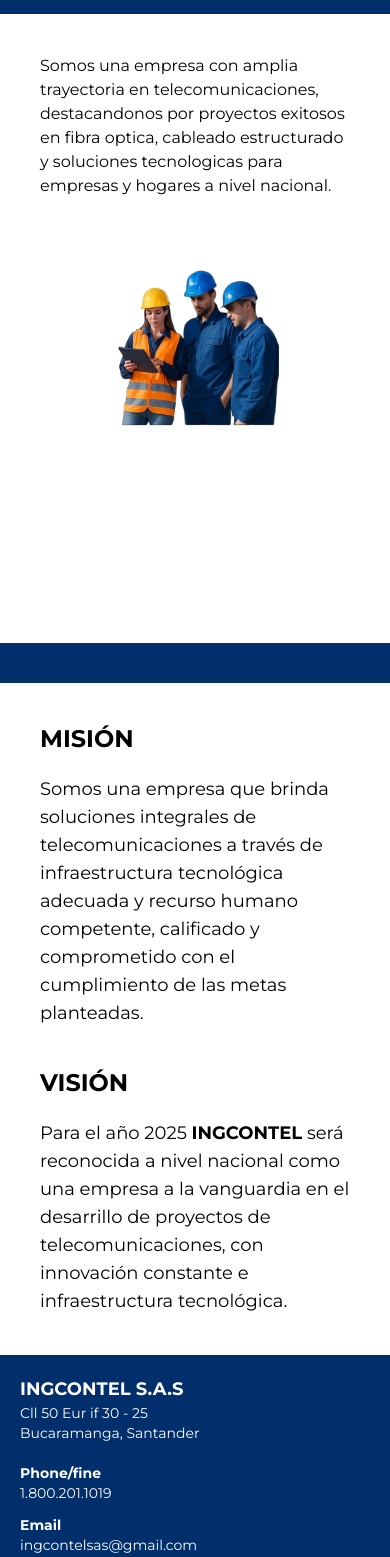
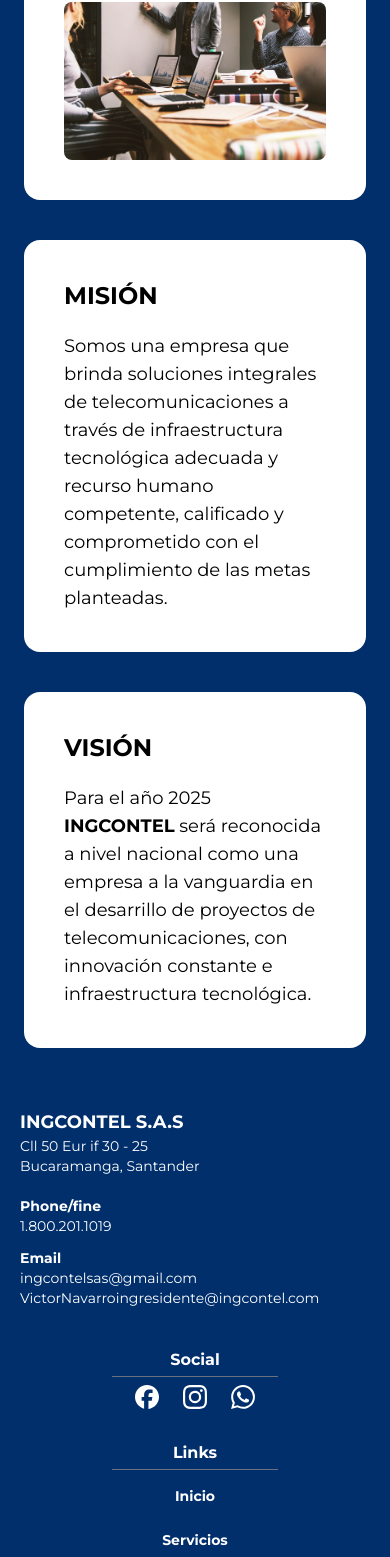
Before and after one commit to Tsuna21182/ingcontel, a Next.js app: page /nosotros in a window 390 px wide. Shown: the part 410-1967 px from the top of the page. Built offline with nearby package versions, Linux system fonts and the light colour scheme.

Commit message:
creacion modal ajustes responsive

```diff
--- /dev/null
+++ b/src/app/components/CotizarButton.tsx
@@ -0,0 +1,77 @@
+"use client";
+import { useState } from "react";
+import Modal from "./Modal";
+import { motion } from "framer-motion";
+import { FaCheckCircle } from "react-icons/fa";
+
+export default function CotizarButton() {
+  const [open, setOpen] = useState(false);
+  const [enviado, setEnviado] = useState(false);
+
+  const handleSubmit = (e: React.FormEvent) => {
+    e.preventDefault();
+    setEnviado(true);
+    setTimeout(() => {
+      setOpen(false);
+      setEnviado(false);
+    }, 2000);
+  };
+
+  return (
+    <>
+      <button
+        onClick={() => setOpen(true)}
+        className="bg-AzulCorporativo text-white py-3 px-8 hover:bg-AzulBrillante transition-all duration-300 rounded-2xl text-lg font-semibold cursor-pointer"
+      >
+        Solicita tu cotización
+      </button>
+
+      <Modal isOpen={open} onClose={() => setOpen(false)}>
+        {enviado ? (
+          <div className="text-center py-10">
+            <p className="text-green-600 font-semibold text-lg">
+              ¡Enviado con éxito!
+            </p>
+            <motion.div
+              initial={{ scale: 0, opacity: 0 }}
+              animate={{ scale: 1, opacity: 1 }}
+              transition={{ type: "spring", stiffness: 300, delay: 0.2 }}
+              className="flex justify-center mt-4"
+            >
+              <FaCheckCircle className="text-green-500 text-5xl" />
+            </motion.div>
+          </div>
+        ) : (
+          <form onSubmit={handleSubmit} className="space-y-4">
+            <h2 className="text-2xl font-bold mb-7 text-center">
+              Solicita tu cotización
+            </h2>
+            <input
+              required
+              type="text"
+              placeholder="Nombre"
+              className="w-full border border-gray-500 px-4 py-4 rounded-lg placeholder:font-bold"
+            />
+            <input
+              required
+              type="email"
+              placeholder="Correo"
+              className="w-full border border-gray-500 px-4 py-4 rounded-lg placeholder:font-bold"
+            />
+            <textarea
+              placeholder="Mensaje"
+              className="w-full border border-gray-500 px-4 py-3 rounded-lg resize-none placeholder:font-bold"
+              rows={3}
+            />
+            <button
+              type="submit"
+              className="w-full bg-indigo-600 text-white font-semibold text-lg px-4 py-2 rounded-lg hover:bg-indigo-700 transition-all duration-300 cursor-pointer"
+            >
+              Enviar
+            </button>
+          </form>
+        )}
+      </Modal>
+    </>
+  );
+}
--- a/src/app/components/Footer.tsx
+++ b/src/app/components/Footer.tsx
@@ -1,3 +1,6 @@
+"use client";
+
+import { motion } from "framer-motion";
 import Sociales from "./Sociales";
 import NavBar from "./NavBar";
 
@@ -9,7 +12,13 @@ function Footer() {
   ];
 
   return (
-    <footer className="bg-AzulCorporativo p-5 text-white space-y-10 flex flex-col">
+    <motion.footer
+      initial={{ opacity: 0, y: 50 }}
+      whileInView={{ opacity: 1, y: 0 }}
+      transition={{ duration: 0.6 }}
+      viewport={{ once: true, amount: 0.2 }}
+      className="bg-AzulCorporativo p-5 text-white space-y-10 flex flex-col"
+    >
       <div className="text-sm space-y-5">
         <div>
           <h3 className="font-bold uppercase text-lg">ingcontel s.a.s</h3>
@@ -28,22 +37,23 @@ function Footer() {
           </div>
         </div>
       </div>
-      <div className="grid grid-cols-3 sm:grid-cols-3 gap-8 text-center sm:text-left">
+      <div className="max-w-6xl mx-auto grid grid-cols-1 sm:grid-cols-3 gap-8 text-center sm:text-left">
         <div>
-          <p className="font-bold mb-2 border-b border-gray-300 pb-1">Social</p>
-          <Sociales className="flex flex-col md:flex-row items-center sm:items-start gap-2" />
+          <p className="font-bold mb-2 border-b border-gray-500 pb-1">Social</p>
+          <Sociales className="flex justify-center md:flex-row items-center gap-2" />
         </div>
 
         <div>
-          <p className="font-bold mb-2 border-b border-gray-300 pb-1">Links</p>
+          <p className="font-bold mb-2 border-b border-gray-500 pb-1">Links</p>
           <NavBar
             links={navLinks}
             className="grid items-center md:grid-cols-2 lg:grid-cols-3 text-sm gap-2"
+            disableActive={true}
           />
         </div>
 
         <div>
-          <p className="font-bold mb-2 border-b border-gray-300 pb-1">Legal</p>
+          <p className="font-bold mb-2 border-b border-gray-500 pb-1">Legal</p>
           <div className="flex flex-col items-center sm:items-start lg:flex-row text-sm gap-5">
             <a href="#" className="font-semibold">
               Términos de servicio
@@ -54,7 +64,7 @@ function Footer() {
           </div>
         </div>
       </div>
-    </footer>
+    </motion.footer>
   );
 }
 
--- /dev/null
+++ b/src/app/components/Modal.tsx
@@ -0,0 +1,45 @@
+"use client";
+
+import { AnimatePresence, motion } from "framer-motion";
+import { useEffect } from "react";
+
+function Modal({
+  isOpen,
+  onClose,
+  children,
+}: {
+  isOpen: boolean;
+  onClose: () => void;
+  children: React.ReactNode;
+}) {
+  useEffect(() => {
+    document.body.style.overflow = isOpen ? "hidden" : "auto";
+  }, [isOpen]);
+
+  return (
+    <AnimatePresence>
+      {isOpen && (
+        <motion.div
+          className="fixed inset-0 bg-black/70 z-[1000] flex justify-center items-center px-4"
+          initial={{ opacity: 0 }}
+          animate={{ opacity: 1 }}
+          exit={{ opacity: 0 }}
+          onClick={onClose}
+        >
+          <motion.div
+            className="rounded-2xl max-w-md w-full p-6 shadow-xl relative z-50 bg-white"
+            initial={{ y: 100, opacity: 0 }}
+            animate={{ y: 0, opacity: 1 }}
+            exit={{ y: 100, opacity: 0 }}
+            transition={{ duration: 0.3 }}
+            onClick={(e) => e.stopPropagation()}
+          >
+            {children}
+          </motion.div>
+        </motion.div>
+      )}
+    </AnimatePresence>
+  );
+}
+
+export default Modal;
--- a/src/app/components/NavBar.tsx
+++ b/src/app/components/NavBar.tsx
@@ -11,9 +11,15 @@ type NavBarProps = {
   }[];
   className?: string;
   onLinkClick?: () => void;
+  disableActive?: boolean;
 };
 
-export default function NavBar({ links, className, onLinkClick }: NavBarProps) {
+export default function NavBar({
+  links,
+  className,
+  onLinkClick,
+  disableActive = false,
+}: NavBarProps) {
   const pathname = usePathname();
 
   return (
@@ -25,9 +31,9 @@ export default function NavBar({ links, className, onLinkClick }: NavBarProps) {
           onClick={onLinkClick}
           className={clsx(
             "py-2 px-4 rounded-xl transition-all duration-300 hover:bg-Blanco hover:text-GrisOscuro",
-            {
-              "bg-Blanco text-GrisOscuro": pathname === link.href,
-            }
+            !disableActive && pathname === link.href
+              ? "bg-Blanco text-GrisOscuro"
+              : ""
           )}
         >
           {link.label}
--- a/src/app/dashboard/page.tsx
+++ b/src/app/dashboard/page.tsx
@@ -1,7 +1,7 @@
 "use client";
 
 import Image from "next/image";
-import BtnPrincipal from "../components/BtnPrincipal";
+import CotizarButton from "../components/CotizarButton";
 import ServiciosDestacados from "./secciones/ServiciosDestacados";
 import Elegirnos from "./secciones/Elegirnos";
 import { useState, useEffect } from "react";
@@ -17,7 +17,8 @@ function DashboarPage() {
 
   return (
     <>
-      <section className="relative h-[60vh] md:h-[30rem] lg:h-[40rem] w-full overflow-hidden">
+      <section className="h-[60vh] md:h-[30rem] lg:h-[40rem] w-full ">
+        <div className="relative h-full w-full">
           <Image
             src="/image/redes-telecomunicaciones-dominion.jpg"
             alt="Imagen Hero"
@@ -26,27 +27,26 @@ function DashboarPage() {
             className="object-cover object-center"
             sizes="(max-width: 768px) 100vw, 50vw"
           />
-
           <div className="absolute inset-0 bg-black/50 z-0"></div>
-
           <div
-          className={`relative z-10 flex flex-col justify-center h-full  px-6 md:px-24 max-w-4xl text-white transition-all duration-1000 mt-5 ${
+            className={`relative z-10 flex flex-col justify-center h-full px-6 md:px-24 max-w-4xl text-white transition-all duration-1000 ${
               mostrar ? " translate-x-0" : " translate-x-full"
             }`}
           >
             <h1
-            className={`text-3xl md:text-4xl font-bold uppercase leading-tight transition-all duration-1000 `}
+              className={`text-3xl md:text-4xl font-extrabold uppercase leading-tight transition-all duration-1000 mt-5`}
             >
               ingcontel
             </h1>
-          <h2 className="text-xl md:text-2xl font-bold uppercase leading-tight">
+            <h2 className="text-xl mt-5 md:text-2xl font-bold uppercase leading-tight">
               ¡Conectamos Colombia con Innovación!
             </h2>
             <p className="text-lg md:text-xl font-light my-4 lowercase">
               Soluciones avanzadas en redes, fibra óptica y telecomunicaciones.
             </p>
-          <div className="my-6">
-            <BtnPrincipal name={"Solicita tu cotización"} />
+          </div>
+          <div className="absolute top-96 left-6 z-20 md:top-[23rem] md:left-22 lg:top-[26rem]">
+            <CotizarButton />
           </div>
         </div>
       </section>
--- a/src/app/layout.tsx
+++ b/src/app/layout.tsx
@@ -5,6 +5,7 @@ import "./globals.css";
 import Header from "./components/Header";
 import Footer from "./components/Footer";
 import { usePathname } from "next/navigation";
+import { AnimatePresence, motion } from "framer-motion";
 
 const montserrat = Montserrat({
   subsets: ["latin"],
@@ -16,16 +17,26 @@ export default function RootLayout({
 }: Readonly<{
   children: React.ReactNode;
 }>) {
-  const pathname = usePathname;
+  const pathname = usePathname();
 
   return (
     <html lang="en">
       <body
         className={`${montserrat.className} antialiased relative bg-gray-100 `}
       >
-        <Header />
-        <main>{children}</main>
-        <Footer />
+        <AnimatePresence mode="wait">
+          <motion.div
+            key={pathname}
+            initial={{ opacity: 0, y: 50 }}
+            animate={{ opacity: 1, y: 0 }}
+            transition={{ duration: 0.6, ease: "easeInOut" }}
+            viewport={{ once: true, amount: 0.2 }}
+          >
+            <Header />
+            <main>{children}</main>
+            <Footer />
+          </motion.div>
+        </AnimatePresence>
       </body>
     </html>
   );
--- a/src/app/nosotros/page.tsx
+++ b/src/app/nosotros/page.tsx
@@ -1,31 +1,68 @@
+"use client";
+
+import { motion } from "framer-motion";
 import Image from "next/image";
 
 function page() {
   return (
-    <section className="bg-AzulCorporativo">
-      <div className="bg-AzulCorporativo h-96"></div>
-      <h1 className="text-6xl absolute top-25 left-10 md:top-35 md:left-15 lg:top-45 lg:left-25 text-Blanco font-bold">
+    <motion.section
+      initial={{ opacity: 0, y: 50 }}
+      whileInView={{ opacity: 1, y: 0 }}
+      transition={{ duration: 0.6 }}
+      viewport={{ once: true, amount: 0.2 }}
+      className="bg-AzulCorporativo py-10 px-6"
+    >
+      <h1 className="text-3xl text-white font-bold text-center mb-6 md:mt-30 lg:mt-40">
         Nosotros
       </h1>
-      <section className="grid md:grid-cols-2 justify-center items-center mt-10 md:mt-0 p-10 xl:p-13 bg-white">
+      <section className="grid md:grid-cols-2 justify-center items-center mt-10 md:mt-0 p-10 xl:p-13 bg-white rounded-2xl">
         <div>
-          <p className="text-base xl:text-xl 2xl:text-3xl md:mr-8 3xl:ml-20">
+          <p className="max-w-3xl mx-auto text-center text-gray-700">
             Somos una empresa con amplia trayectoria en telecomunicaciones,
             destacandonos por proyectos exitosos en fibra optica, cableado
             estructurado y soluciones tecnologicas para empresas y hogares a
             nivel nacional.
           </p>
+          <div className="relative mt-10 w-full md:hidden">
+            <Image
+              src="/image/reunion.png"
+              alt="imagen nosotros"
+              width={1280}
+              height={771}
+              priority
+              sizes="(max-width: 768px) 100vw, 50vw"
+              className="rounded-lg"
+            />
+          </div>
         </div>
-        <Image
-          src="/image/nosotros.png"
-          alt="imagen nosotros"
-          width={853}
-          height={1280}
-          className="-mt-15 md:mt-0 md:absolute md:-top-25.5 md:left-40 2md:left-55 2md:-top-51 lg:-top-51 lg:left-75 xl:-top-40 xl:left-[30rem] 2xl:-top-30 2xl:left-[40rem] 3xl:-top-30 3xl:left-[60rem]"
-        />
+
+        <div className="hidden md:block relative ">
+          <motion.div
+            initial={{ opacity: 0, x: 50 }}
+            whileInView={{ opacity: 1, x: 0 }}
+            transition={{ duration: 1 }}
+            viewport={{ once: true, amount: 0.2 }}
+            className="absolute -right-60 -top-[27rem] lg:-right-50 lg:-top-[27.5rem] w-[45rem] h-[55rem]"
+          >
+            <Image
+              src="/image/nosotros.png"
+              alt="Imagen nosotros"
+              fill
+              className="object-contain"
+              priority
+              sizes="(max-width: 768px) 100vw, 50vw"
+            />
+          </motion.div>
+        </div>
       </section>
-      <section className="flex flex-col lg:flex-row gap-10 p-10 bg-white mt-10">
-        <div className="space-y-5">
+      <section className="flex flex-col lg:flex-row gap-10 mt-10">
+        <motion.div
+          initial={{ opacity: 0, y: 50 }}
+          whileInView={{ opacity: 1, y: 0 }}
+          transition={{ duration: 0.6 }}
+          viewport={{ once: true, amount: 0.2 }}
+          className="space-y-5 bg-white p-10 rounded-2xl"
+        >
           <h2 className="font-bold uppercase text-2xl">misión</h2>
           <p className="text-lg">
             Somos una empresa que brinda soluciones integrales de
@@ -33,8 +70,14 @@ function page() {
             y recurso humano competente, calificado y comprometido con el
             cumplimiento de las metas planteadas.
           </p>
-        </div>
-        <div className="space-y-5">
+        </motion.div>
+        <motion.div
+          initial={{ opacity: 0, y: 50 }}
+          whileInView={{ opacity: 1, y: 0 }}
+          transition={{ duration: 0.6 }}
+          viewport={{ once: true, amount: 0.2 }}
+          className="space-y-5 bg-white p-10 rounded-2xl"
+        >
           <h2 className="font-bold uppercase text-2xl">visión</h2>
           <p className="text-lg">
             Para el año 2025 <strong className="uppercase">ingcontel</strong>{" "}
@@ -42,9 +85,9 @@ function page() {
             el desarrillo de proyectos de telecomunicaciones, con innovación
             constante e infraestructura tecnológica.
           </p>
-        </div>
+        </motion.div>
       </section>
-    </section>
+    </motion.section>
   );
 }
 
```
Also changed, not shown: public/image/reunion.png (added). Lines whose indentation alone changed are shown as unchanged.
